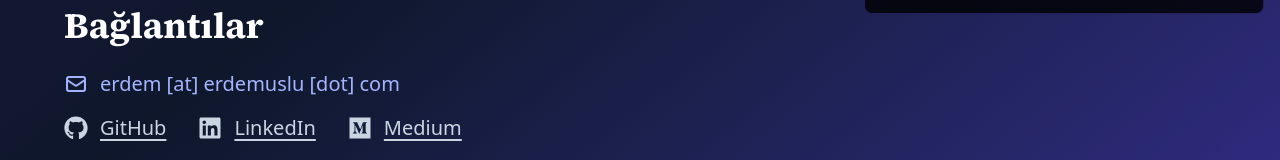
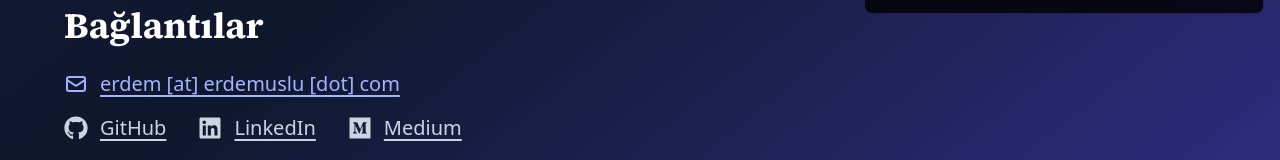
Before and after one commit to erdemuslu/erdemuslucom, a Next.js app: page / in a window 1280 px wide. Shown: the part 770-930 px from the top of the page. Built offline with nearby package versions, Linux system fonts and the light colour scheme.

Commit message:
feat: update mail-address element

```diff
--- a/src/app/page.tsx
+++ b/src/app/page.tsx
@@ -346,10 +346,13 @@ export default function Home() {
           </h2>
           <div className="space-y-3 xl:space-y-4 2xl:space-y-6">
             <div>
-              <div className="text-indigo-300 font-medium flex items-center gap-2 xl:gap-3 2xl:gap-4 text-lg xl:text-xl 2xl:text-2xl">
+              <a
+                href="mailto:erdem@erdemuslu.com"
+                className="text-indigo-300 hover:text-indigo-200 font-medium transition-colors duration-300 underline underline-offset-4 hover:underline-offset-2 flex items-center gap-2 xl:gap-3 2xl:gap-4 text-lg xl:text-xl 2xl:text-2xl"
+              >
                 <HiOutlineMail className="w-5 h-5 xl:w-6 xl:h-6 2xl:w-8 2xl:h-8" />
                 erdem [at] erdemuslu [dot] com
-              </div>
+              </a>
             </div>
             <div className="flex flex-col sm:flex-row gap-4 sm:gap-6 xl:gap-8 2xl:gap-10">
               <a
```
